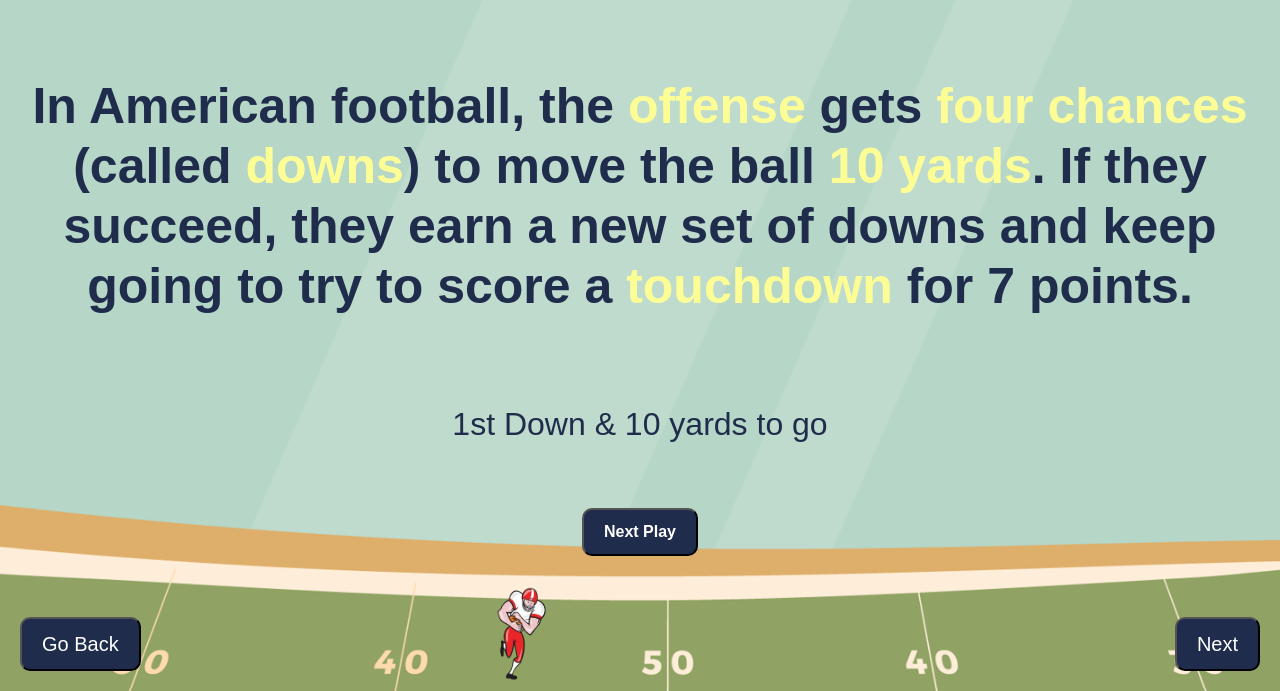
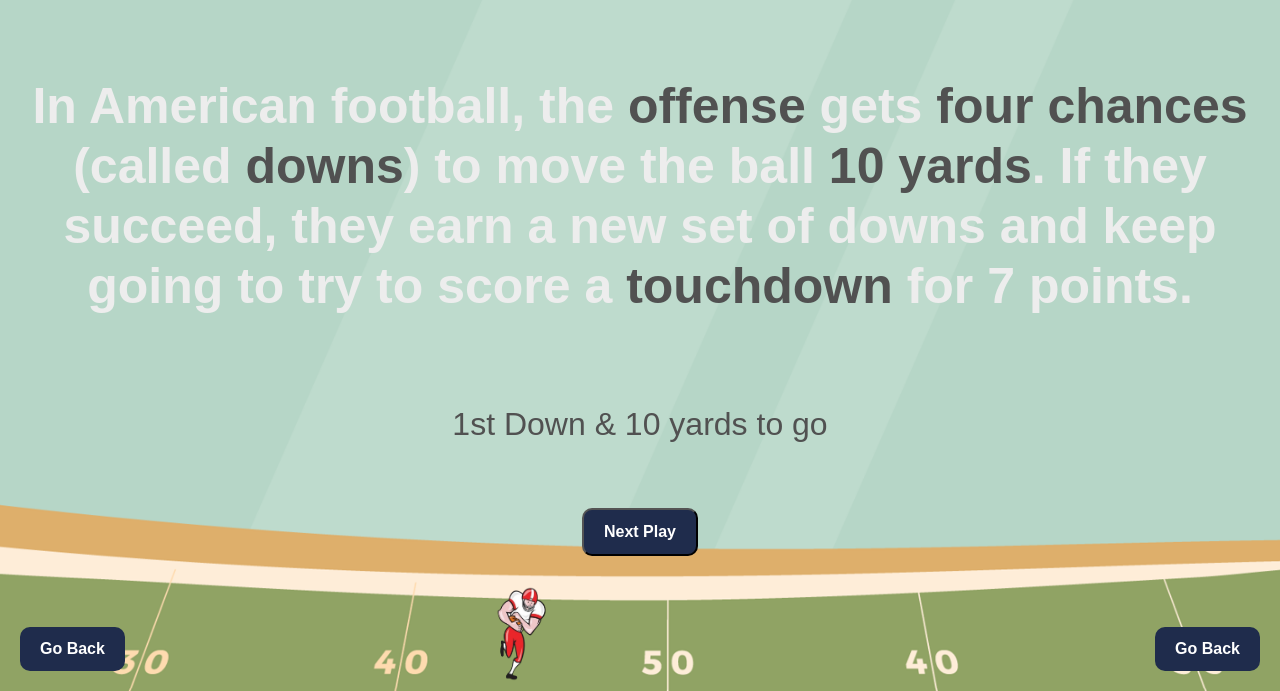
Before and after one commit to trv2111/w4170-proj, a Flask app: page /football101 in a window 1280 px wide. Shown: the part 109-800 px from the top of the page. Run offline with Flask 3, Linux system fonts and the light colour scheme; some libraries are stand-ins or nearby versions; some web fonts are replaced.

Commit message:
Update football101.html

```diff
--- a/templates/football101.html
+++ b/templates/football101.html
@@ -4,28 +4,23 @@
 
 <script src="static/downsimulator.js"></script>
 <div class="middle-container">
-    <h1 class="middle-center-text">
-        In American football, the <span style="color: #FDFD96">offense</span> gets <span style="color:#FDFD96">four chances</span> (called <span style="color:#FDFD96">downs</span>) to move the ball <span style="color:#FDFD96">10 yards</span>. If they succeed, they earn a new set of downs and keep going to try to score a <span style="color:#FDFD96">touchdown</span> for 7 points.
+    <h1 class="middle-center-text lightGrey">
+        In American football, the <span class="darkGrey">offense</span> gets <span class="darkGrey">four chances</span> (called <span class="darkGrey">downs</span>) to move the ball <span class="darkGrey">10 yards</span>. If they succeed, they earn a new set of downs and keep going to try to score a <span class="darkGrey">touchdown</span> for 7 points.
     </h1>
 </div>
 <div>
-    <div id="downDisplay">1st Down & 10 yards to go</div>
-
-    <button id="actionButton" class="back-button">Next Play</button>
+    <div id="downDisplay" class="darkGrey">1st Down & 10 yards to go</div>
+    <button id="actionButton" class="back-button lightGrey">Next Play</button>
 </div>
 
 <div id="field">
-<div>
-    <img src="{{ url_for('static', filename='images/footballplayer.png') }}" id="runningback" alt="Football Player">
-</div>
+    <div>
+        <img src="{{ url_for('static', filename='images/footballplayer.png') }}" id="runningback" alt="Football Player">
+    </div>
 </div>
 
 <div class="bottom-buttons-Container">
-    <a href="/home">
-        <button class="bottom-buttons">Go Back</button>
-    </a>
-    <a href="/football101-options">
-        <button class="bottom-buttons">Next</button>
-    </a>
+    <a href="/home" class="back-button">Go Back</a>
+    <a href="/football101-options" class="back-button">Go Back</a>
 </div>
 {% endblock %}
```
